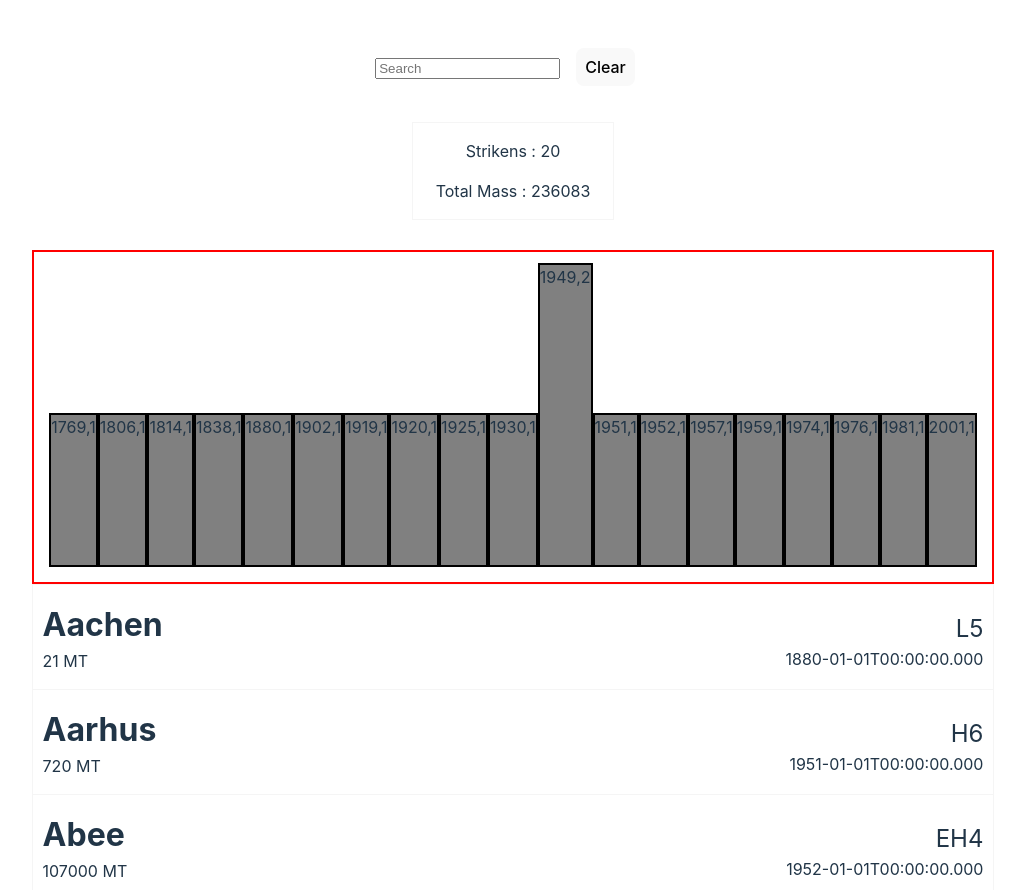
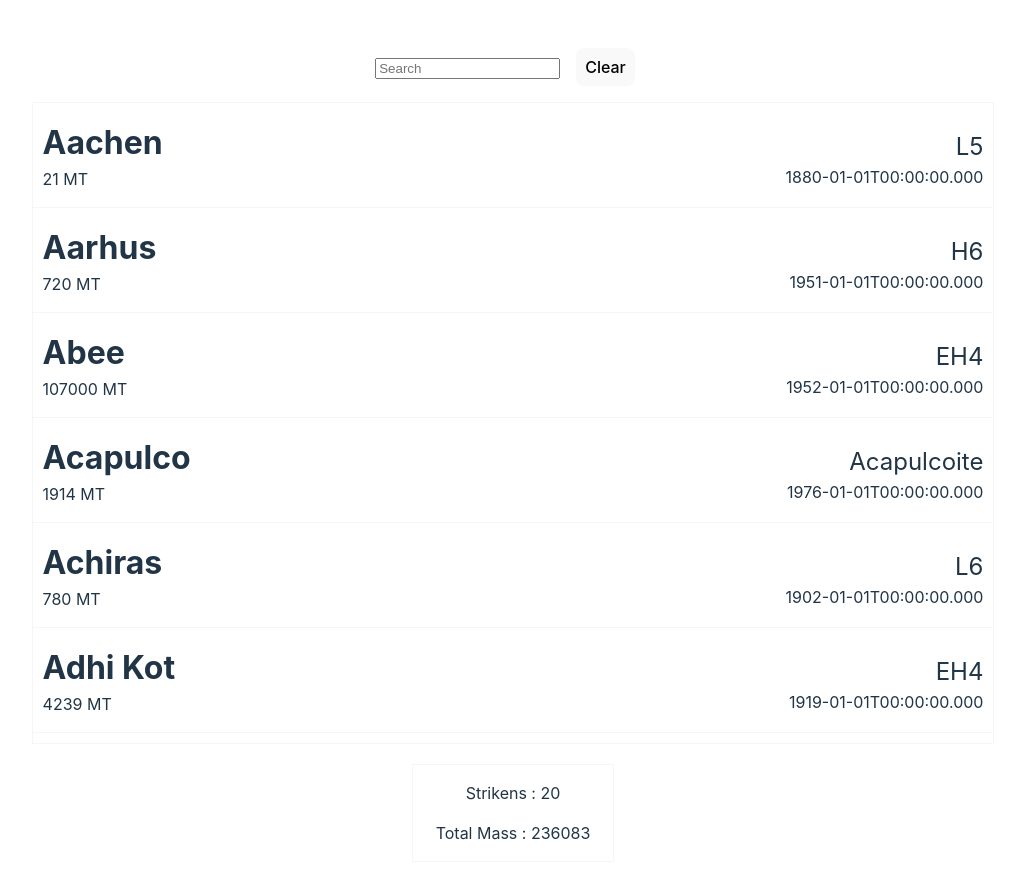
Before and after one commit to chingu-voyages/v45-tier1-team-01, a React (Vite) app in the folder meteorhub/: page / in a window 1280 px wide. Shown: the top 890 px of the page, without its empty margins (127-1152 px from the left). Built offline with nearby package versions, Linux system fonts and the light colour scheme.

Commit message:
Changed the position of summary metrics component.

```diff
--- a/meteorhub/src/components/SearchComponent.jsx
+++ b/meteorhub/src/components/SearchComponent.jsx
@@ -2,24 +2,13 @@
 import SummaryMetric from "./SummaryMetric";
 import DataDisplayTable from "./DataDisplayTable";
 
-export default function SearchComponent({
-  query,
-  filteredData,
-  onChangeHandler,
-  onClickHandler,
-}) {
+export default function SearchComponent({ query, filteredData, onChangeHandler, onClickHandler }) {
   return (
     <>
-      <input
-        type="text"
-        placeholder="Search"
-        value={query}
-        onChange={(e) => onChangeHandler(e)}
-      />
+      <input type="text" placeholder="Search" value={query} onChange={(e) => onChangeHandler(e)} />
       <button className="clear" onClick={(e) => onClickHandler(e)}>
         Clear
       </button>
-      <SummaryMetric filteredData={filteredData} />
       <div id="data-display-table">
         {filteredData.map((meteorData, id) => (
           <DataDisplayTable
@@ -32,6 +21,7 @@
           />
         ))}
       </div>
+      <SummaryMetric filteredData={filteredData} />
     </>
   );
 }
```
